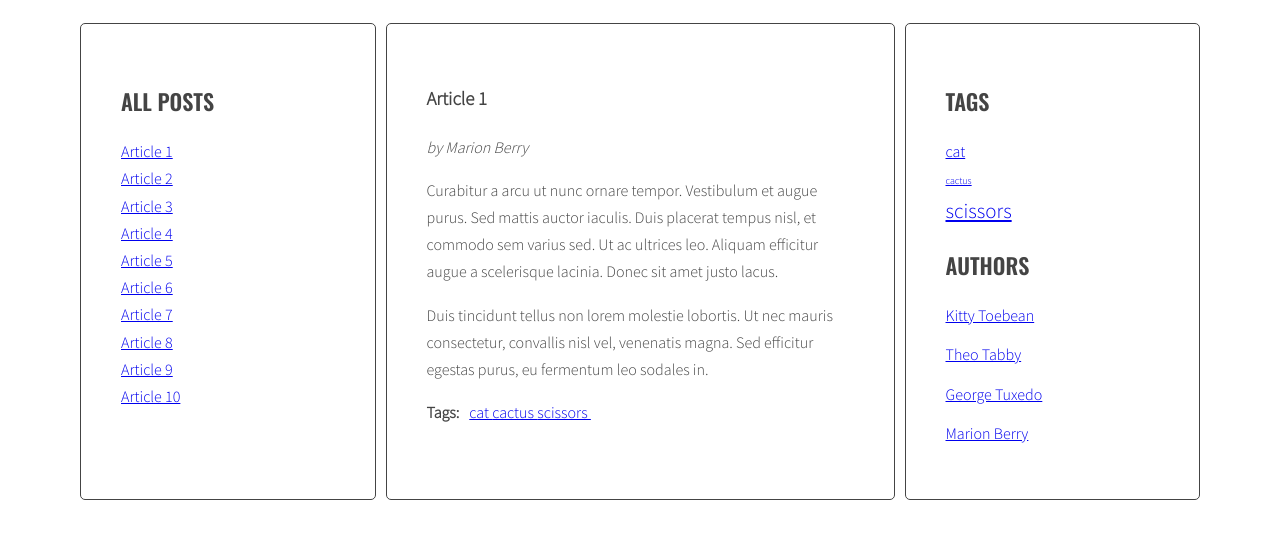
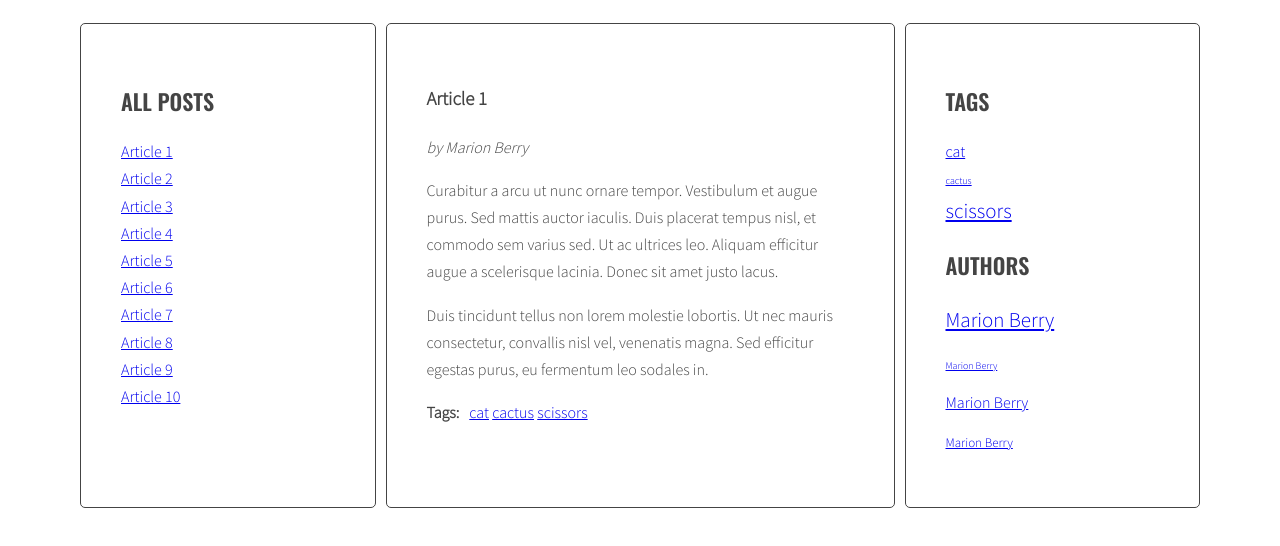
Before and after one commit to gracjangol/javascript-blog, a website: page index.html in a window 1280 px wide. Shown: the part 220-766 px from the top of the page. Drawn offline with nearby package versions, Linux system fonts and the light colour scheme; files that its build step writes are made by us from their sources.

Commit message:
add handlebars templates

```diff
--- a/index.html
+++ b/index.html
@@ -108,7 +108,7 @@
                   </ul>
                 </div>
               </article>
-              <article class="post" id="article-8" data-tags="cat scissors" data-author="Theo Tabby">
+              <article class="post" id="article-8" data-tags="cat scissors" data-author="George Tuxedo">
                 <h3 class="post-title">Article 8</h3>
                 <div class="post-content">
                   <p>Praesent quis imperdiet erat. Curabitur tempor sapien a interdum malesuada. Proin libero erat, sagittis a sollicitudin eget, pulvinar nec risus. Cras et suscipit sem.</p>
@@ -154,31 +154,31 @@
               </ul>
               <h2 class="section-title">Authors</h2>
               <ul class="list authors">
-                <li>
-                  <a href="#">
-                    <span class="author-name">Kitty Toebean</span>
-                  </a>
-                </li>
-                <li>
-                  <a href="#">
-                    <span class="author-name">Theo Tabby</span>
-                  </a>
-                </li>
-                <li>
-                  <a href="#">
-                    <span class="author-name">George Tuxedo</span>
-                  </a>
-                </li>
-                <li>
-                  <a href="#">
-                    <span class="author-name">Marion Berry</span>
-                  </a>
-                </li>
               </ul>
             </aside>
           </main>
         </div>
       </div>
+  <script id="template-article-link" type="text/x-handlebars-template">
+    <li><a href="#{{ id }}"><span>{{ title }}</span></a></li>
+  </script>
+  <script id="template-tag-link" type="text/x-handlebars-template">
+    <li><a href="#tag-{{ tag }}" class="{${calculateTagClass(allTags[tag], tagsParams)}}">{{ title }}</a></li>
+  </script>
+  <script id="template-tag-cloud-link" type="text/x-handlebars-template">
+    {{#each tags}}
+    <li><a href="#tag-{{tag}}" class="{{className}}">{{ tag }}</a></li>
+    {{/each}}
+  </script>
+  <script id="template-article-author" type="text/x-handlebars-template">
+    <p class="post-author">by {{ author }}</p>
+  </script>
+<script id="template-author-cloud-link" type="text/x-handlebars-template">
+  {{#each authors}}
+  <li><a href="#tag-{{link}}" class="{{className}}">{{linkName}}</a></li>
+  {{/each}}
+</script>
+  <script src="https://cdnjs.cloudflare.com/ajax/libs/handlebars.js/4.1.0/handlebars.min.js"></script>
   <script src="js/script.js"></script>
 </body>
 </html>
--- a/js/script.js
+++ b/js/script.js
@@ -1,3 +1,11 @@
+const templates = {
+  articleLink: Handlebars.compile(document.querySelector('#template-article-link').innerHTML),
+  tagLink: Handlebars.compile(document.querySelector('#template-tag-link').innerHTML),
+  articleAuthor: Handlebars.compile(document.querySelector('#template-article-author').innerHTML),
+  tagCloudLink: Handlebars.compile(document.querySelector('#template-tag-cloud-link').innerHTML),
+  authorCloudLink: Handlebars.compile(document.querySelector('#template-author-cloud-link').innerHTML)
+};
+
 'use strict';
 
 function titleClickHandler(event){
@@ -29,7 +37,8 @@ function titleClickHandler(event){
 
 const optArticleSelector = '.post',
   optTitleSelector = '.post-title',
-  optTitleListSelector = '.titles';
+  optTitleListSelector = '.titles',
+  optAuthorsListSelector = '.authors.list';
 
 function generateTitleLinks(customSelector = ''){
 
@@ -45,7 +54,8 @@ function generateTitleLinks(customSelector = ''){
 
     const articleTitle = article.querySelector(optTitleSelector).innerHTML;
 
-    const linkHTML = `<li><a href="#${articleId}"><span>${articleTitle}</span></a></li>`;
+    const linkHTMLData = {id: articleId, title: articleTitle};
+    const linkHTML = templates.articleLink(linkHTMLData);
 
     titleList.insertAdjacentHTML('beforeend',linkHTML);
     html = html + linkHTML;
@@ -56,10 +66,13 @@ function generateTitleLinks(customSelector = ''){
       link.addEventListener('click', titleClickHandler);
     }
   }
+  console.log(customSelector);
 
 }
 
 generateTitleLinks();
+
+
 
 const optTagsListSelector = '.tags.list';
 const optCloudClassCount = 5;
@@ -100,29 +113,34 @@ function generateTags(){
     const articleTags = article.getAttribute('data-tags');
     const articleTagsArray = articleTags.split(' ');
     const articleTagList = article.querySelector('div.post-tags ul');
+    const tagList = document.querySelector(optTagsListSelector);
 
     for (let tag of articleTagsArray) {
 
-      const linkTagHtml = `<li><a href="#tag-${tag}">${tag}&nbsp;</a></li>`;
+      const tagLinkHTMLdata = {tag: tag, title: tag};
+      const tagLinkHTML = templates.tagLink(tagLinkHTMLdata);
 
-      html = html + linkTagHtml;
+
+      html = html + tagLinkHTML;
       if(!allTags.hasOwnProperty(tag)){
         allTags[tag] = 1;
       } else {
         allTags[tag]++;
       }
     }
-    const tagList = document.querySelector(optTagsListSelector);
 
     const tagsParams = calculateTagsParams(allTags);
 
-    let allTagsHTML = '';
+    const allTagsData = {tags: []};
     for (let tag in allTags) {
-      const tagLinkHTML = `<li><a href="#tag-${tag}" class="${calculateTagClass(allTags[tag], tagsParams)}">${tag}</a></i>`;
-      allTagsHTML += tagLinkHTML;
+      allTagsData.tags.push({
+        tag: tag,
+        count: allTags[tag],
+        className: calculateTagClass(allTags[tag], tagsParams)
+      });
     }
     articleTagList.innerHTML = html;
-    tagList.innerHTML = allTagsHTML;
+    tagList.innerHTML = templates.tagCloudLink(allTagsData);
   }
 }
 
@@ -136,6 +154,8 @@ function tagClickHandler(event){
 
   const href = clickedElement.getAttribute('href');
 
+  const tag = href.replace('#tag-', '');
+
   const generateActiveTagLinks = document.querySelectorAll('a.active[href^="#tag-"]');
 
   for (let tag of generateActiveTagLinks) {
@@ -147,15 +167,15 @@ function tagClickHandler(event){
   for (let tag of matchingLinks) {
     tag.classList.add('active');
   }
-}
-const tagLinks = document.querySelectorAll('article a[href]');
-for (let link of tagLinks) {
-  link.addEventListener('click', tagClickHandler);
+
+
+  generateTitleLinks('[data-tags~="' + tag + '"]');
+  console.log(tag);
 }
 
 
 function addClickListenersToTags(){
-  const tagLinks = document.querySelectorAll('article a[href]');
+  const tagLinks = document.querySelectorAll('a[href]');
   for (let link of tagLinks) {
     link.addEventListener('click', tagClickHandler);
   }
@@ -164,20 +184,44 @@ function addClickListenersToTags(){
 addClickListenersToTags();
 
 function generateAuthors(){
-  const articles = document.getElementsByTagName('article');
-
+  const articles = document.querySelectorAll(optArticleSelector);
+  const authorList = document.querySelector(optAuthorsListSelector);
+  let allTags = {};
   for (let article of articles) {
 
     let html = '';
     const authorTag = article.getAttribute('data-author');
+    console.log(authorTag);
+    const articleAuthorElement = article.querySelector('p');
+    const authorTagHTMLdata = {author: authorTag};
+    const authorTagHTML = templates.articleAuthor(authorTagHTMLdata);
+    html = html + authorTagHTML;
 
-    const articleAuthorElement = article.querySelector('p');
+    if(!allTags.hasOwnProperty(authorTag)){
+      allTags[authorTag] = 1;
+    } else {
+      allTags[authorTag]++;
+    }
+    const tagsParams = calculateTagsParams(allTags);
 
-    const authorTagHtml = `<p class="post-author">by ${authorTag}</p>`;
-    html = html + authorTagHtml;
+    const allAuthorsData = {authors: []};
+
+    for (let author in allTags) {
+      const authorLink = author.replace(' ','-').toLowerCase();
+      allAuthorsData.authors.push({
+        link: authorLink,
+        linkName: authorTag,
+        count: allAuthorsData[authorLink],
+        className: calculateTagClass(allTags[author],tagsParams)
+      });
+      console.log(allAuthorsData)
+    }
 
     articleAuthorElement.innerHTML = html;
+    authorList.innerHTML = templates.authorCloudLink(allAuthorsData);
   }
+
+
 }
 
 generateAuthors();
```
Also changed, not shown: .eslintrc.json.
